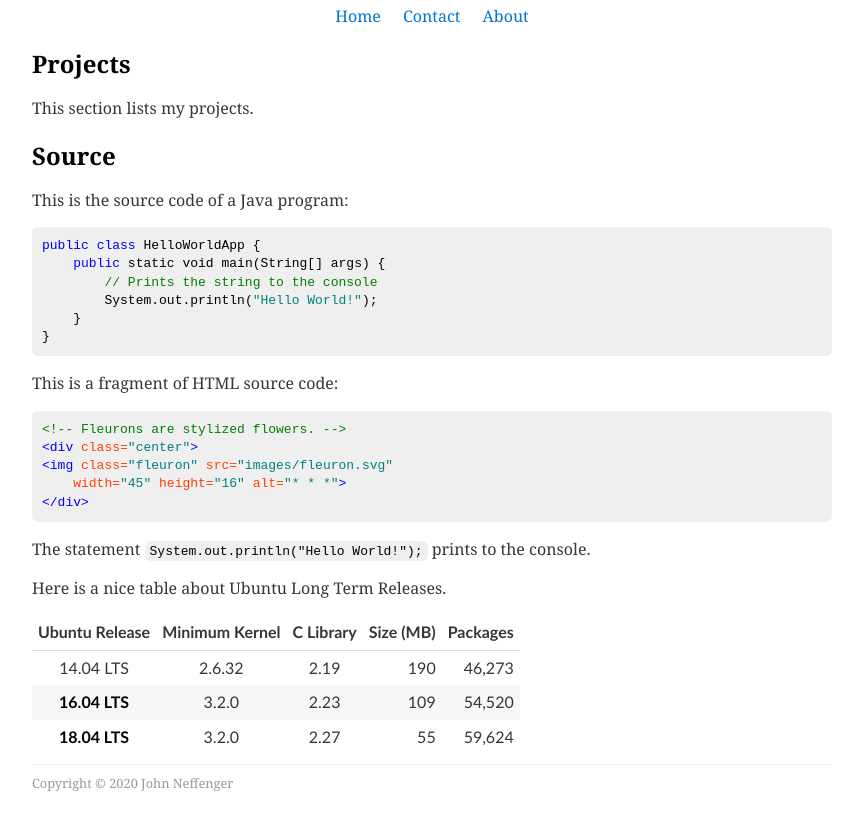
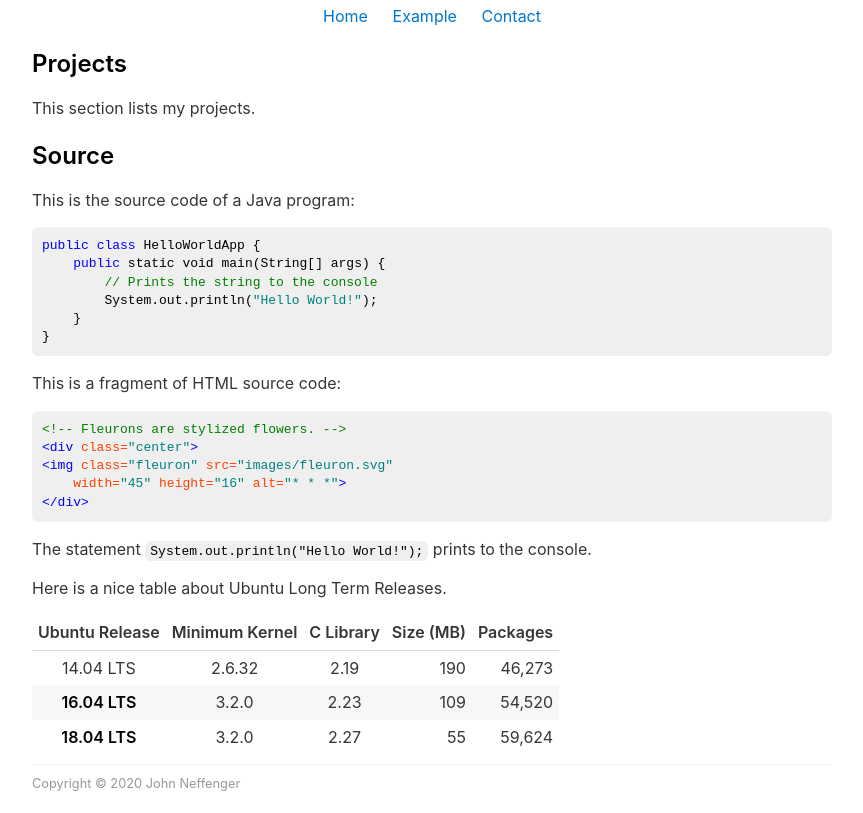
Before and after one commit to jgneff/doc-pandoc, a plain HTML site: page docs/index.html in a window 1280 px wide. Shown: the part 122-935 px from the top of the page, without its empty margins (208-1071 px from the left). Drawn offline with Linux system fonts and the light colour scheme.

Commit message:
Make changes for better fonts and consistency
- Add HTML Tidy and QPDF to processing.
- Remove Pandoc implicit_figures and fancy_lists extensions.
- Move Pandoc templates into their own directory.
- Add example Markdown page from Wikipedia.
- Add more page metadata.
- Add page variables for author and canonical URL.
- Change font stack for better fonts on all systems.
- Add link to home page from header image.

```diff
--- a/docs/index.html
+++ b/docs/index.html
@@ -3,10 +3,11 @@
 <head>
 <meta charset="utf-8">
 <meta name="author" content="John Neffenger">
-<meta name="description" content="Status Six Communications is the sole proprietorship of John Neffenger.">
+<meta name="description" content="John Neffenger, doing business as Status Six Communications">
 <meta name="viewport" content="width=device-width, initial-scale=1.0">
 <link rel="icon" type="image/png" href="images/site-icon-32.png">
 <link rel="stylesheet" href="styles/light.min.css">
+<link rel="canonical" href="https://www.status6.com/">
 <style>
 code.sourceCode > span { display: inline-block; line-height: 1.25; }
 code.sourceCode > span { color: inherit; text-decoration: inherit; }
@@ -67,9 +68,9 @@ code span.va { } /* Variable */
 code span.vs { color: #008080; } /* VerbatimString */
 code span.wa { color: #008000; font-weight: bold; } /* Warning */
 </style>
+
 <style>
-body {font-family: Caladea, Cambria, Tinos, "Times New Roman", serif;}
-table {font-family: Carlito, Calibri, Arimo, Arial, sans-serif;}
+body {font-family: -apple-system, BlinkMacSystemFont, "Segoe UI", Arimo, "Liberation Sans", Roboto, "Droid Sans", "Helvetica Neue", Arial, sans-serif;}
 header, nav  {text-align: center;}
 nav > ul {padding: 0; list-style-type: none;}
 nav > ul > li {display: inline; padding-left: 2ch;}
@@ -77,18 +78,25 @@ nav > ul > li:first-child {padding-left: 0}
 table {width: auto;}
 @media (prefers-color-scheme: dark) {
   code.sourceCode > span {color: #00417a; filter: invert(100%);}
-  header > img {filter: invert(100%);}
+  header img {filter: invert(100%);}
 }
 </style>
 <title>Home – STATUS:6</title>
+
+<style>
+ td.tidy4 {text-align: right;}
+ td.tidy3 {text-align: center;}
+ th.tidy2 {text-align: right;}
+ th.tidy1 {text-align: center;}
+</style>
 </head>
 <body>
-<header><img src="images/status6.svg" width="550" height="86" alt="STATUS:6"></header>
+<header><a href="index.html"><img src="images/status6.svg" width="550" height="86" alt="STATUS:6"></a></header>
 <nav>
 <ul>
-<li><a href="#">Home</a></li>
-<li><a href="#">Contact</a></li>
-<li><a href="#">About</a></li>
+<li><a href="index.html">Home</a></li>
+<li><a href="example.html">Example</a></li>
+<li><a href="contact.html">Contact</a></li>
 </ul>
 </nav>
 <main>
@@ -96,51 +104,53 @@ table {width: auto;}
 <p>This section lists my projects.</p>
 <h2 id="source">Source</h2>
 <p>This is the source code of a Java program:</p>
-<div class="sourceCode" id="cb1"><pre class="sourceCode java"><code class="sourceCode java"><span id="cb1-1"><a href="#cb1-1"></a><span class="kw">public</span> <span class="kw">class</span> HelloWorldApp {</span>
+<div class="sourceCode" id="cb1">
+<pre class="sourceCode java"><code class="sourceCode java"><span id="cb1-1"><a href="#cb1-1"></a><span class="kw">public</span> <span class="kw">class</span> HelloWorldApp {</span>
 <span id="cb1-2"><a href="#cb1-2"></a>    <span class="kw">public</span> <span class="dt">static</span> <span class="dt">void</span> <span class="fu">main</span>(<span class="bu">String</span>[] args) {</span>
 <span id="cb1-3"><a href="#cb1-3"></a>        <span class="co">// Prints the string to the console</span></span>
-<span id="cb1-4"><a href="#cb1-4"></a>        <span class="bu">System</span>.<span class="fu">out</span>.<span class="fu">println</span>(<span class="st">&quot;Hello World!&quot;</span>);</span>
+<span id="cb1-4"><a href="#cb1-4"></a>        <span class="bu">System</span>.<span class="fu">out</span>.<span class="fu">println</span>(<span class="st">"Hello World!"</span>);</span>
 <span id="cb1-5"><a href="#cb1-5"></a>    }</span>
 <span id="cb1-6"><a href="#cb1-6"></a>}</span></code></pre></div>
 <p>This is a fragment of HTML source code:</p>
-<div class="sourceCode" id="cb2"><pre class="sourceCode html"><code class="sourceCode html"><span id="cb2-1"><a href="#cb2-1"></a><span class="co">&lt;!-- Fleurons are stylized flowers. --&gt;</span></span>
-<span id="cb2-2"><a href="#cb2-2"></a><span class="kw">&lt;div</span><span class="ot"> class=</span><span class="st">&quot;center&quot;</span><span class="kw">&gt;</span></span>
-<span id="cb2-3"><a href="#cb2-3"></a><span class="kw">&lt;img</span><span class="ot"> class=</span><span class="st">&quot;fleuron&quot;</span><span class="ot"> src=</span><span class="st">&quot;images/fleuron.svg&quot;</span></span>
-<span id="cb2-4"><a href="#cb2-4"></a><span class="ot">    width=</span><span class="st">&quot;45&quot;</span><span class="ot"> height=</span><span class="st">&quot;16&quot;</span><span class="ot"> alt=</span><span class="st">&quot;* * *&quot;</span><span class="kw">&gt;</span></span>
+<div class="sourceCode" id="cb2">
+<pre class="sourceCode html"><code class="sourceCode html"><span id="cb2-1"><a href="#cb2-1"></a><span class="co">&lt;!-- Fleurons are stylized flowers. --&gt;</span></span>
+<span id="cb2-2"><a href="#cb2-2"></a><span class="kw">&lt;div</span><span class="ot"> class=</span><span class="st">"center"</span><span class="kw">&gt;</span></span>
+<span id="cb2-3"><a href="#cb2-3"></a><span class="kw">&lt;img</span><span class="ot"> class=</span><span class="st">"fleuron"</span><span class="ot"> src=</span><span class="st">"images/fleuron.svg"</span></span>
+<span id="cb2-4"><a href="#cb2-4"></a><span class="ot">    width=</span><span class="st">"45"</span><span class="ot"> height=</span><span class="st">"16"</span><span class="ot"> alt=</span><span class="st">"* * *"</span><span class="kw">&gt;</span></span>
 <span id="cb2-5"><a href="#cb2-5"></a><span class="kw">&lt;/div&gt;</span></span></code></pre></div>
 <p>The statement <code>System.out.println("Hello World!");</code> prints to the console.</p>
 <p>Here is a nice table about Ubuntu Long Term Releases.</p>
 <table>
 <thead>
 <tr class="header">
-<th style="text-align: center;">Ubuntu Release</th>
-<th style="text-align: center;">Minimum Kernel</th>
-<th style="text-align: center;">C Library</th>
-<th style="text-align: right;">Size (MB)</th>
-<th style="text-align: right;">Packages</th>
+<th class="tidy1">Ubuntu Release</th>
+<th class="tidy1">Minimum Kernel</th>
+<th class="tidy1">C Library</th>
+<th class="tidy2">Size (MB)</th>
+<th class="tidy2">Packages</th>
 </tr>
 </thead>
 <tbody>
 <tr class="odd">
-<td style="text-align: center;">14.04 LTS</td>
-<td style="text-align: center;">2.6.32</td>
-<td style="text-align: center;">2.19</td>
-<td style="text-align: right;">190</td>
-<td style="text-align: right;">46,273</td>
+<td class="tidy3">14.04 LTS</td>
+<td class="tidy3">2.6.32</td>
+<td class="tidy3">2.19</td>
+<td class="tidy4">190</td>
+<td class="tidy4">46,273</td>
 </tr>
 <tr class="even">
-<td style="text-align: center;"><strong>16.04 LTS</strong></td>
-<td style="text-align: center;">3.2.0</td>
-<td style="text-align: center;">2.23</td>
-<td style="text-align: right;">109</td>
-<td style="text-align: right;">54,520</td>
+<td class="tidy3"><strong>16.04 LTS</strong></td>
+<td class="tidy3">3.2.0</td>
+<td class="tidy3">2.23</td>
+<td class="tidy4">109</td>
+<td class="tidy4">54,520</td>
 </tr>
 <tr class="odd">
-<td style="text-align: center;"><strong>18.04 LTS</strong></td>
-<td style="text-align: center;">3.2.0</td>
-<td style="text-align: center;">2.27</td>
-<td style="text-align: right;">55</td>
-<td style="text-align: right;">59,624</td>
+<td class="tidy3"><strong>18.04 LTS</strong></td>
+<td class="tidy3">3.2.0</td>
+<td class="tidy3">2.27</td>
+<td class="tidy4">55</td>
+<td class="tidy4">59,624</td>
 </tr>
 </tbody>
 </table>
```
Also changed, not shown: docs/example.html (added, +65 -0 lines), docs/example.txt (added), 7 other files.
